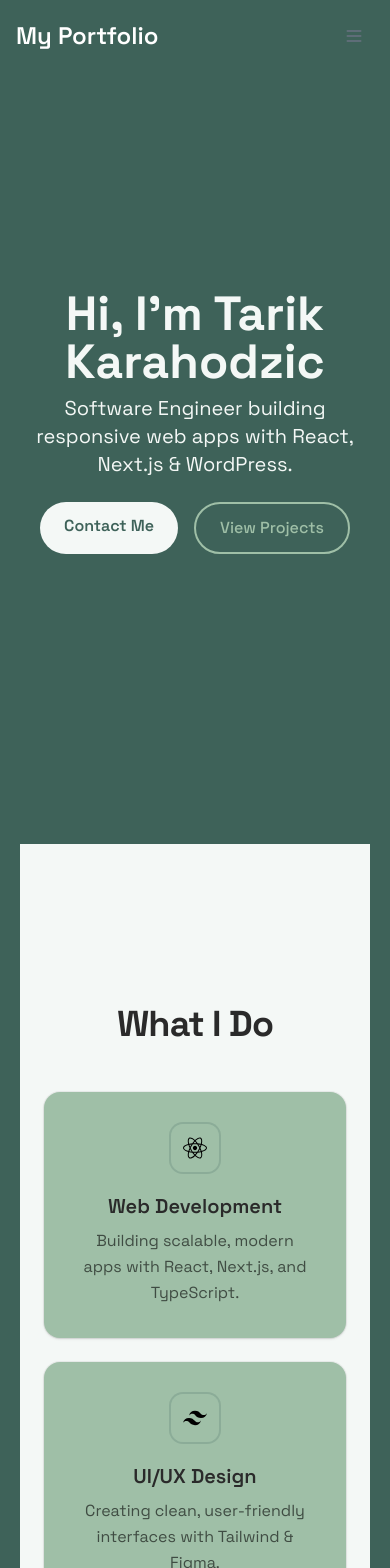
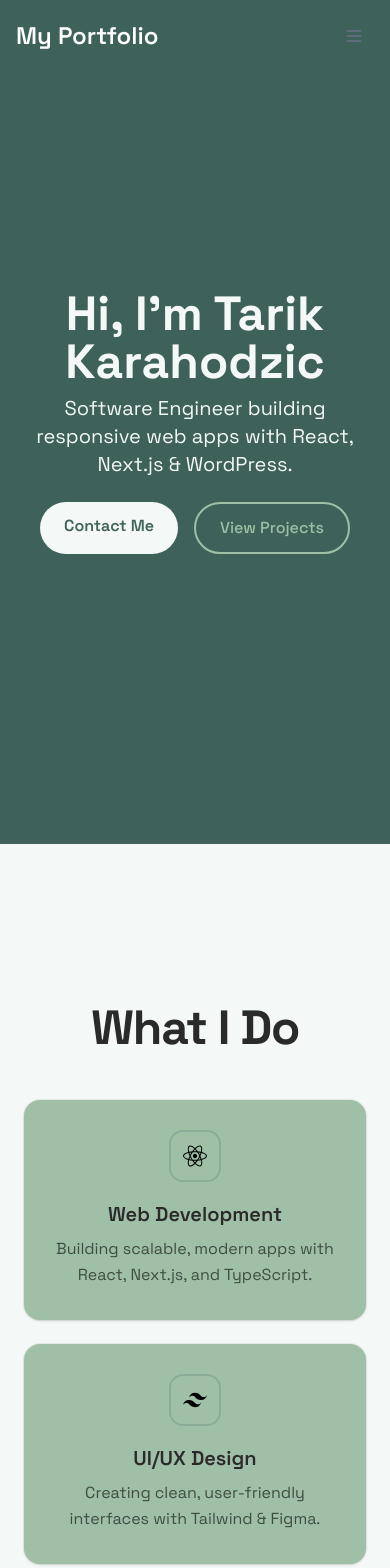
Before and after one commit to TarikKarahodzic/portfolio-website, a Next.js app: page / in a window 390 px wide. Shown: the top 1568 px of the page. Built offline with nearby package versions, Linux system fonts and the light colour scheme.

Commit message:
Small design edit

```diff
--- a/app/layout.tsx
+++ b/app/layout.tsx
@@ -14,7 +14,7 @@ export const metadata = {
 export default function RootLayout({ children }) {
   return (
     <html lang="en">
-      <body className={`${spaceGrotesk.className} px-5 pb-5 md:px-0 md:pb-0`}>
+      <body className={`${spaceGrotesk.className} md:px-0 md:pb-0`}>
         <Navbar />
         {children}
       </body>
--- a/app/page.tsx
+++ b/app/page.tsx
@@ -23,7 +23,7 @@ export default function Home() {
 
   return (
     <main>
-      <section className="h-screen flex flex-col justify-center items-center text-center">
+      <section className="h-screen flex flex-col justify-center items-center text-center px-5">
         <h1 className="text-5xl font-bold text-primary">Hi, I’m Tarik Karahodzic</h1>
         <p className="mt-2 text-xl text-primary">
           Software Engineer building responsive web apps with React, Next.js & WordPress.
@@ -39,7 +39,7 @@ export default function Home() {
       </section>
 
       <section className="py-40 bg-primary text-center">
-        <h2 className="text-4xl md:text-5xl font-extrabold tracking-tight mb-12 text-charcoal">
+        <h2 className="text-5xl font-extrabold tracking-tight mb-12 text-charcoal">
           What I Do
         </h2>
 
@@ -62,8 +62,8 @@ export default function Home() {
         </div>
       </section>
 
-      <section className="py-40 text-center">
-        <h2 className="text-5xl font-bold mb-22 text-primary">
+      <section className="py-30 text-center">
+        <h2 className="text-5xl font-bold mb-22 text-primary px-2">
           Featured Projects
         </h2>
 
@@ -93,7 +93,7 @@ export default function Home() {
             href="/projects"
             className="
             inline-block px-6 py-3 rounded-full font-bold
-            bg-accent text-charcoal
+            bg-accent text-primary
             shadow transition duration-300 ease-in-out
             hover:text-primary
           "
@@ -103,12 +103,12 @@ export default function Home() {
         </div>
       </section>
 
-      <section className="py-40 bg-primary text-center">
-        <h2 className="text-5xl font-bold mb-12 text-charcoal">
+      <section className="py-30 bg-primary text-center">
+        <h2 className="text-5xl font-bold mb-12 text-charcoal px-5">
           What People Say
         </h2>
 
-        <div className="max-w-3xl mx-auto space-y-8">
+        <div className="max-w-3xl mx-auto space-y-8 px-5">
           <TestimonialCard
             text="Tarik is a fast learner and delivers projects with great attention to detail. His frontend skills stand out."
             author="Mentor at OnRush Studio"
@@ -116,7 +116,7 @@ export default function Home() {
         </div>
       </section>
 
-      <section className="py-20 text-center bg-background">
+      <section className="py-20 text-center bg-background px-5">
         <h2 className="text-5xl font-bold mb-12 text-primary">
           Tech I Work With
         </h2>
```
